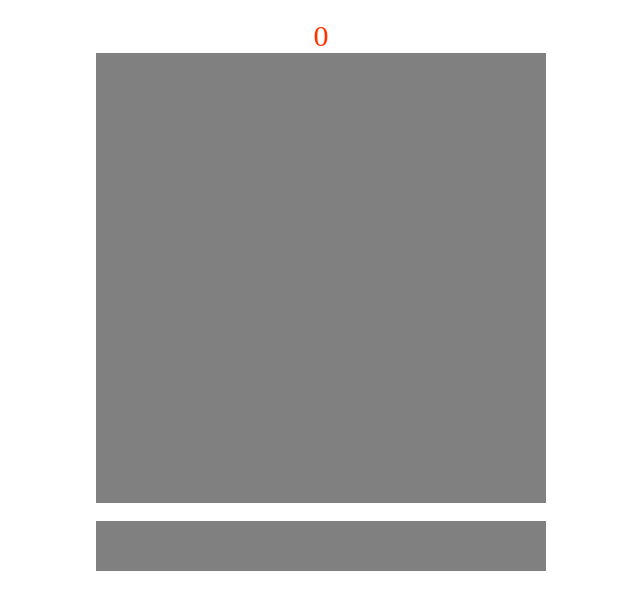
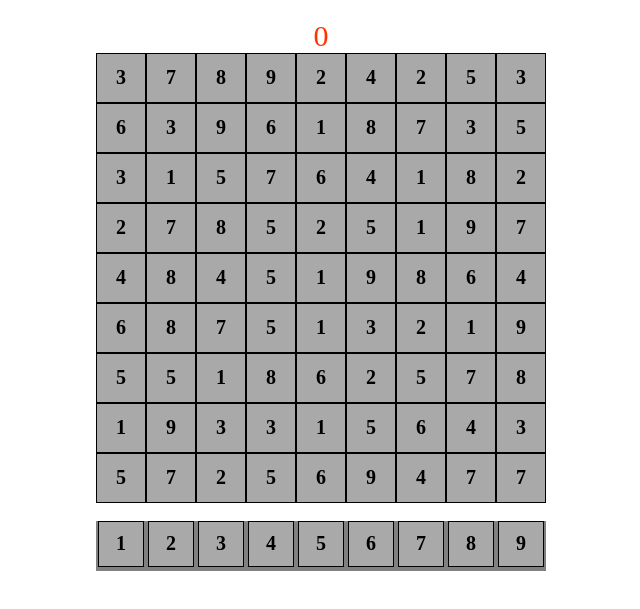
Before and after one commit to DarkMatter-999/Sudoku, a plain HTML site: page index.html in a window 1280 px wide. Shown: the part 61-670 px from the top of the page, without its empty margins (319-959 px from the left). Drawn offline with Linux system fonts and the light colour scheme.

Commit message:
Added main game-board

```diff
--- a/index.js
+++ b/index.js
@@ -0,0 +1,26 @@
+const digits = document.getElementById("digits");
+const board = document.getElementById("board");
+
+const setGame = () => {
+    // Digits
+    for (let i = 1; i <= 9; i++) {
+        let num = document.createElement("div");
+        num.id = i;
+        num.innerText = i;
+        num.classList.add("number");
+        digits.appendChild(num);
+    }
+
+    // Board
+    for (let r = 0; r < 9; r++) {
+        for (let c = 0; c < 9; c++) {
+            let tile = document.createElement("div");
+            tile.id = `${r}-${c}`;
+            tile.innerText = Math.ceil(Math.random() * 9);
+            tile.classList.add("tile");
+            board.append(tile);
+        }
+    }
+};
+
+setGame();
--- a/styles.css
+++ b/styles.css
@@ -24,3 +24,34 @@ body {
     display: flex;
     flex-wrap: wrap;
 }
+
+.tile {
+    width: 48px;
+    height: 48px;
+    border: 1px black solid;
+    background-color: darkgray;
+    margin: 0 auto;
+    display: flex;
+    flex-wrap: wrap;
+    font-size: 20px;
+    font-weight: bold;
+    justify-content: center;
+    align-items: center;
+    cursor: pointer;
+}
+
+.number {
+    width: 44px;
+    height: 44px;
+    border: 1px black solid;
+    margin: 2px;
+    background-color: darkgray;
+    margin: 0 auto;
+    display: flex;
+    flex-wrap: wrap;
+    font-size: 20px;
+    font-weight: bold;
+    justify-content: center;
+    align-items: center;
+    cursor: pointer;
+}
```
